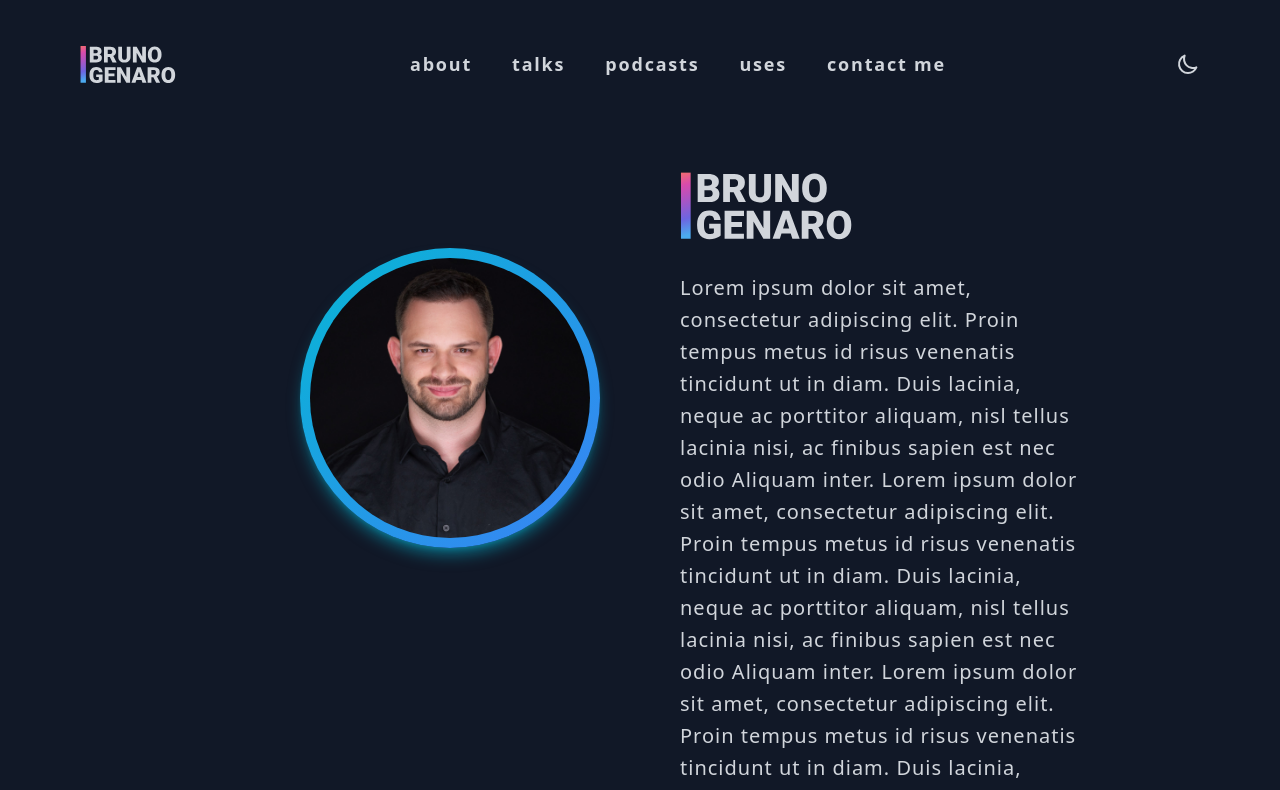
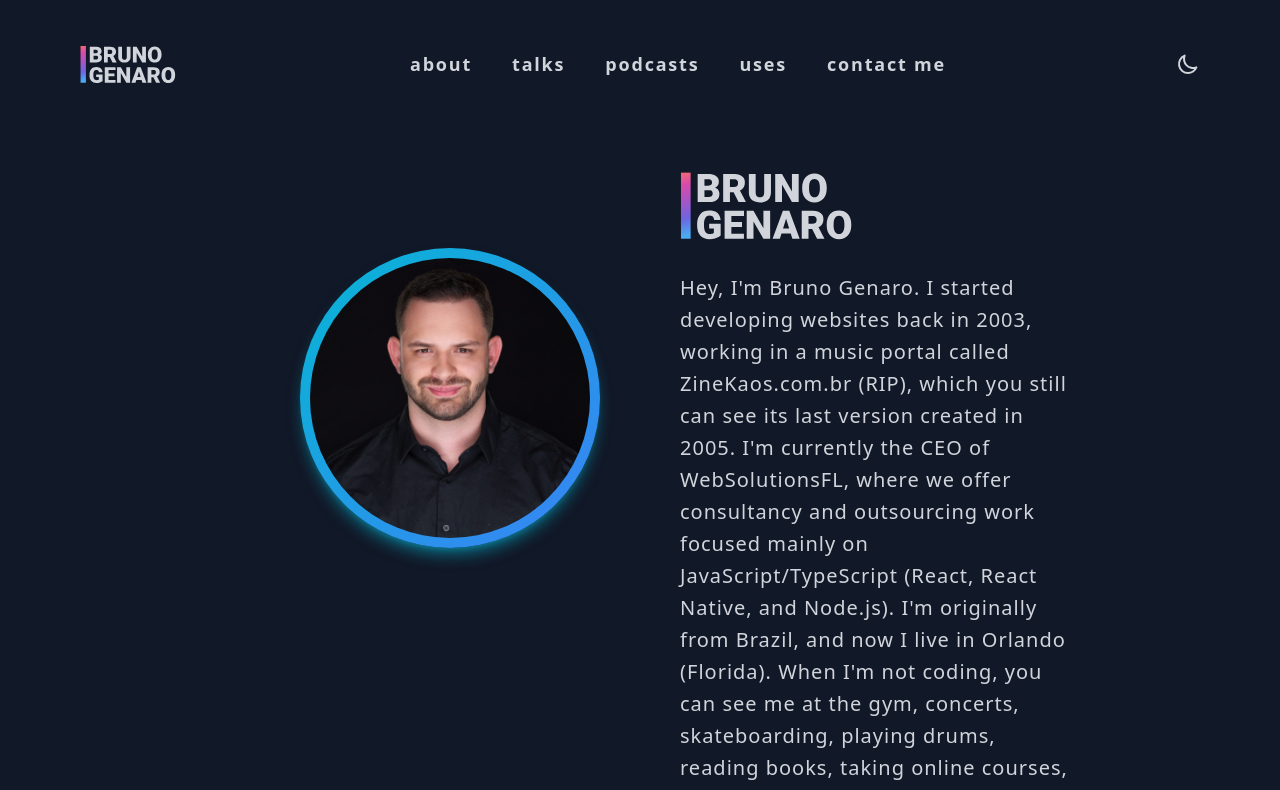
Before and after one commit to brunogenaro/bgenaro.me, a Next.js app: page /about in a window 1280 px wide. Shown: the top 790 px of the page. Built offline with nearby package versions, Linux system fonts and the light colour scheme.

Commit message:
content: about

```diff
--- a/src/pages/about/index.tsx
+++ b/src/pages/about/index.tsx
@@ -14,16 +14,16 @@ const About: React.FC = () => (
           <Brand width={180} height={74} />
         </div>
         <p className="text-xl leading-8 tracking-wider text-gray-300 ">
-          Lorem ipsum dolor sit amet, consectetur adipiscing elit. Proin tempus
-          metus id risus venenatis tincidunt ut in diam. Duis lacinia, neque ac
-          porttitor aliquam, nisl tellus lacinia nisi, ac finibus sapien est nec
-          odio Aliquam inter. Lorem ipsum dolor sit amet, consectetur adipiscing
-          elit. Proin tempus metus id risus venenatis tincidunt ut in diam. Duis
-          lacinia, neque ac porttitor aliquam, nisl tellus lacinia nisi, ac
-          finibus sapien est nec odio Aliquam inter. Lorem ipsum dolor sit amet,
-          consectetur adipiscing elit. Proin tempus metus id risus venenatis
-          tincidunt ut in diam. Duis lacinia, neque ac porttitor aliquam, nisl
-          tellus lacinia nisi, ac finibus sapien est nec odio Aliquam inter.
+          Hey, I'm Bruno Genaro. I started developing websites back in 2003,
+          working in a music portal called ZineKaos.com.br (RIP), which you
+          still can see its last version created in 2005. I'm currently the CEO
+          of WebSolutionsFL, where we offer consultancy and outsourcing work
+          focused mainly on JavaScript/TypeScript (React, React Native, and
+          Node.js). I'm originally from Brazil, and now I live in Orlando
+          (Florida). When I'm not coding, you can see me at the gym, concerts,
+          skateboarding, playing drums, reading books, taking online courses,
+          producing events, or enjoying the fantastic Florida weather with my
+          beautiful two daughters, Sophie and Stella.
         </p>
       </div>
     </div>
```
